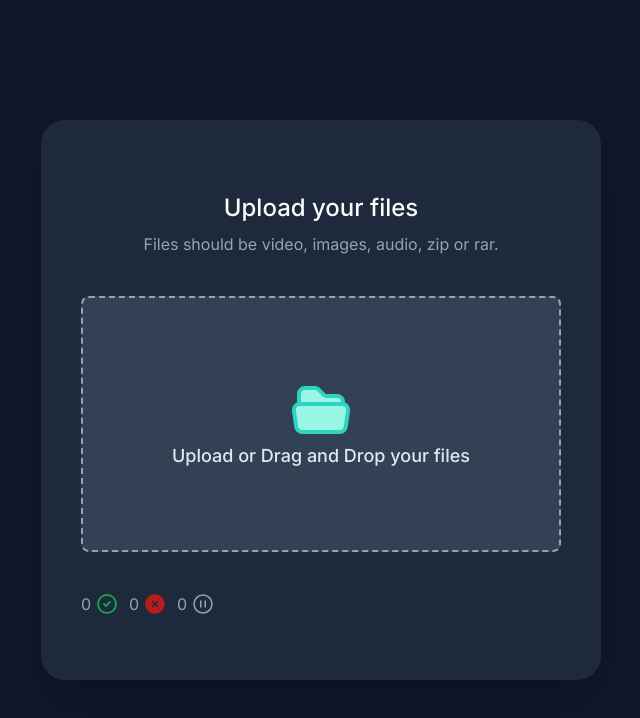
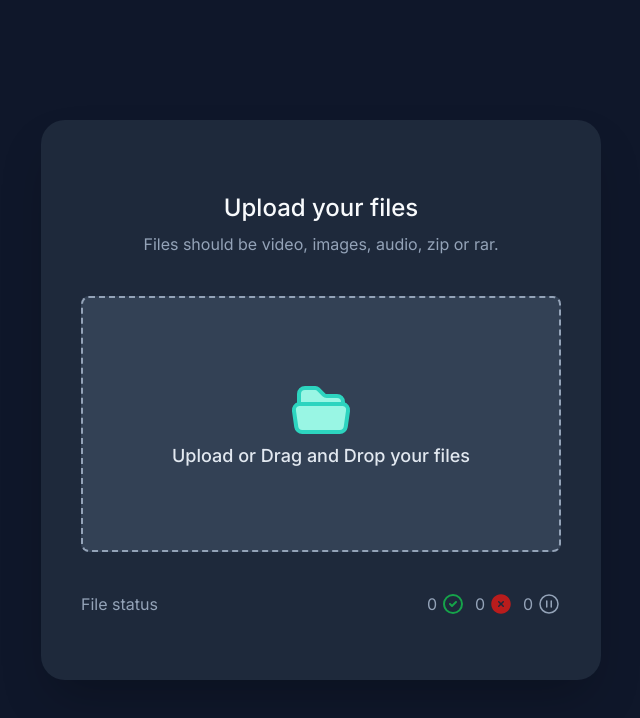
Before and after one commit to xambassador/resumable-live-uploader, a React (Vite) app in the folder client/: page / in a window 1280 px wide. Shown: the top 718 px of the page, without its empty margins (319-959 px from the left). Built offline with nearby package versions, Linux system fonts and the light colour scheme.

Commit message:
Fix Issues
Fix Total File Uploaded state not updating
Remove CORS

```diff
--- a/client/src/App.tsx
+++ b/client/src/App.tsx
@@ -68,7 +68,9 @@
               onChange={handleOnChange}
             />
           </div>
-          <div className="mt-4 flex w-full items-center">
+          <div className="mt-4 flex items-center">
+            <span className="flex-1">File status</span>
+            <div className="flex flex-1 items-center justify-end">
               <div className="mr-2 flex w-10">
                 <span className="mr-1">{totalCompleted}</span> <DoneIcon />
               </div>
@@ -81,6 +83,7 @@
                 <PauseIcon />
               </div>
             </div>
+          </div>
           {files && files.length ? (
             <>
               <motion.h2
@@ -90,7 +93,7 @@
                 transition={{ type: "spring", duration: 0.3, delay: 0.5 }}
                 className="mt-6 font-medium text-slate-200"
               >
-                Uploading Files
+                Uploading Your Files
               </motion.h2>
             </>
           ) : null}
--- a/client/src/context/uploadContext.tsx
+++ b/client/src/context/uploadContext.tsx
@@ -54,7 +54,7 @@
 
   // ----------
   const handleOnComplete = () => {
-    setTotalCompleted(totalCompleted + 1);
+    setTotalCompleted((prevState) => prevState + 1);
   };
 
   // ----------
--- a/client/src/hooks/useUploader.ts
+++ b/client/src/hooks/useUploader.ts
@@ -162,9 +162,9 @@
   // ----------
   // onload event handler
   const handleOnComplete = (e: any) => {
+    customEvents.onCompleted && customEvents.onCompleted();
     setPercentage(100);
     setStatus(FILE_STATUS.COMPLETE);
-    customEvents.onCompleted && customEvents.onCompleted();
   };
 
   // ----------
```
Also changed, not shown: 2 other files (tests, documents, lock files or other folders). Lines whose indentation alone changed are shown as unchanged.
